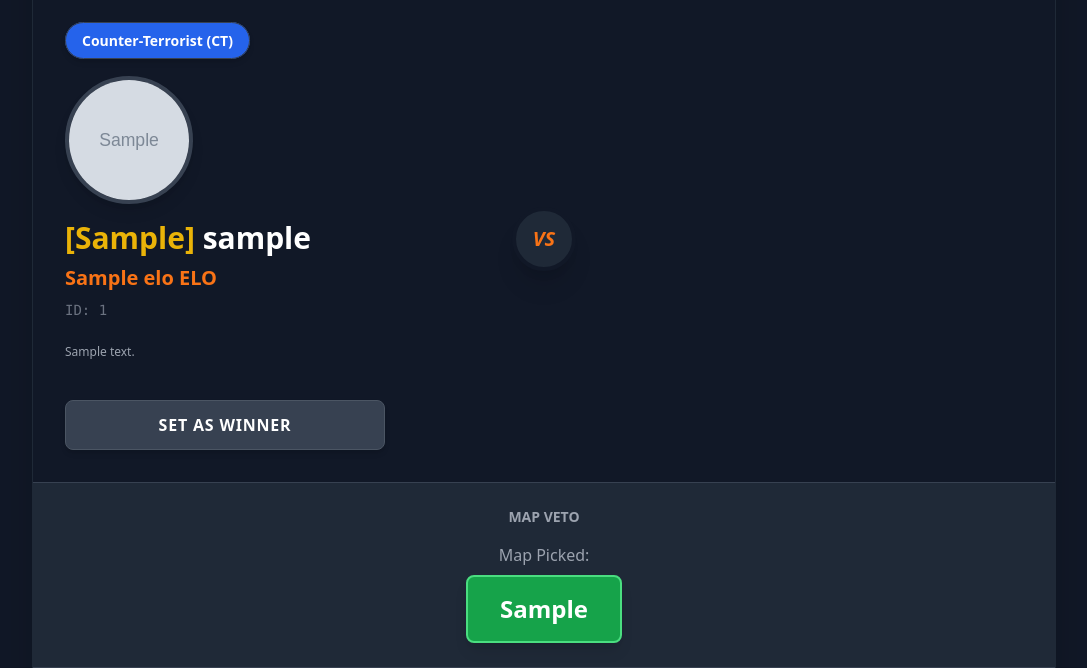
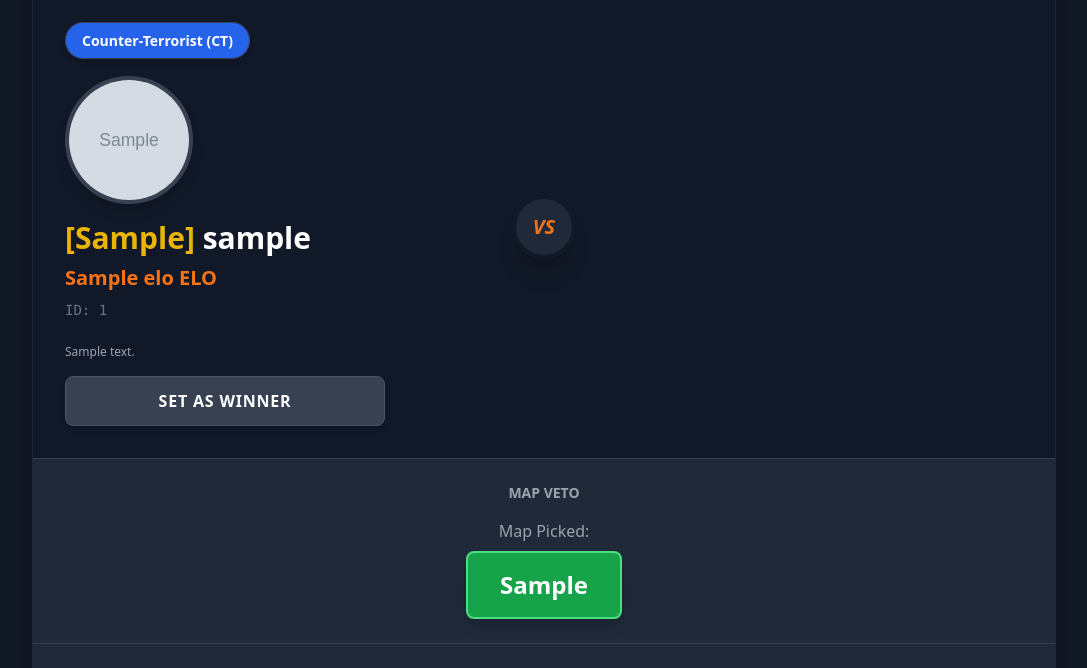
Before and after one commit to Kazeduun889/nosyfaceit, a Flask app: page /match/1 in a window 1280 px wide. Shown: the part 367-1035 px from the top of the page, without its empty margins (96-1183 px from the left). Run offline with Flask 3, Linux system fonts and the light colour scheme; the visitor is signed in with stand-in values (Sample User, id 1); grey boxes marked "Sample" are stand-in pictures; a database or web service that is not in the repository returns one stand-in record (values such as "Sample title"); some libraries are stand-ins or nearby versions.

Commit message:
Align_match_buttons_and_reset_matches_again

```diff
--- a/web/templates/match_room.html
+++ b/web/templates/match_room.html
@@ -71,7 +71,7 @@
             </div>
 
             {% for player in players %}
-            <div class="flex flex-col {% if loop.index0 == 1 %}md:items-end{% else %}md:items-start{% endif %} items-center relative">
+            <div class="flex flex-col {% if loop.index0 == 1 %}md:items-end{% else %}md:items-start{% endif %} items-center relative h-full">
                 <!-- Team Label -->
                 <div class="mb-6">
                     {% if loop.index0 == 0 %}
@@ -111,16 +111,19 @@
                     <p class="text-gray-400 text-xs mb-4 max-w-xs mx-auto md:mx-0">{{ player.bio }}</p>
                 {% endif %}
 
+                <!-- Spacer to push content to bottom -->
+                <div class="flex-grow"></div>
+
                 {% if match.status == 'finished' %}
                     {% if match.winner_team == player.user_id %}
-                        <div class="inline-block bg-green-600 text-white px-4 py-2 rounded font-bold uppercase shadow-lg transform rotate-3">WINNER 🏆</div>
+                        <div class="mt-auto inline-block bg-green-600 text-white px-4 py-2 rounded font-bold uppercase shadow-lg transform rotate-3">WINNER 🏆</div>
                     {% else %}
-                        <div class="inline-block bg-red-900 text-red-300 px-4 py-2 rounded font-bold uppercase opacity-50">DEFEAT</div>
+                        <div class="mt-auto inline-block bg-red-900 text-red-300 px-4 py-2 rounded font-bold uppercase opacity-50">DEFEAT</div>
                     {% endif %}
                 {% endif %}
 
                 {% if match.status == 'active' %}
-                    <form action="{{ url_for('submit_match_result', match_id=match.id) }}" method="POST" class="mt-6 w-full max-w-xs">
+                    <form action="{{ url_for('submit_match_result', match_id=match.id) }}" method="POST" class="mt-auto w-full max-w-xs">
                         <input type="hidden" name="winner_id" value="{{ player.user_id }}">
                         <button type="submit" class="w-full bg-gray-700 hover:bg-green-600 text-white font-bold py-3 px-4 rounded-lg border border-gray-600 hover:border-green-500 shadow-md transition duration-300 uppercase tracking-wider" onclick="return confirm('Confirm that {{ player.nickname }} won?')">
                             Set as Winner
```
